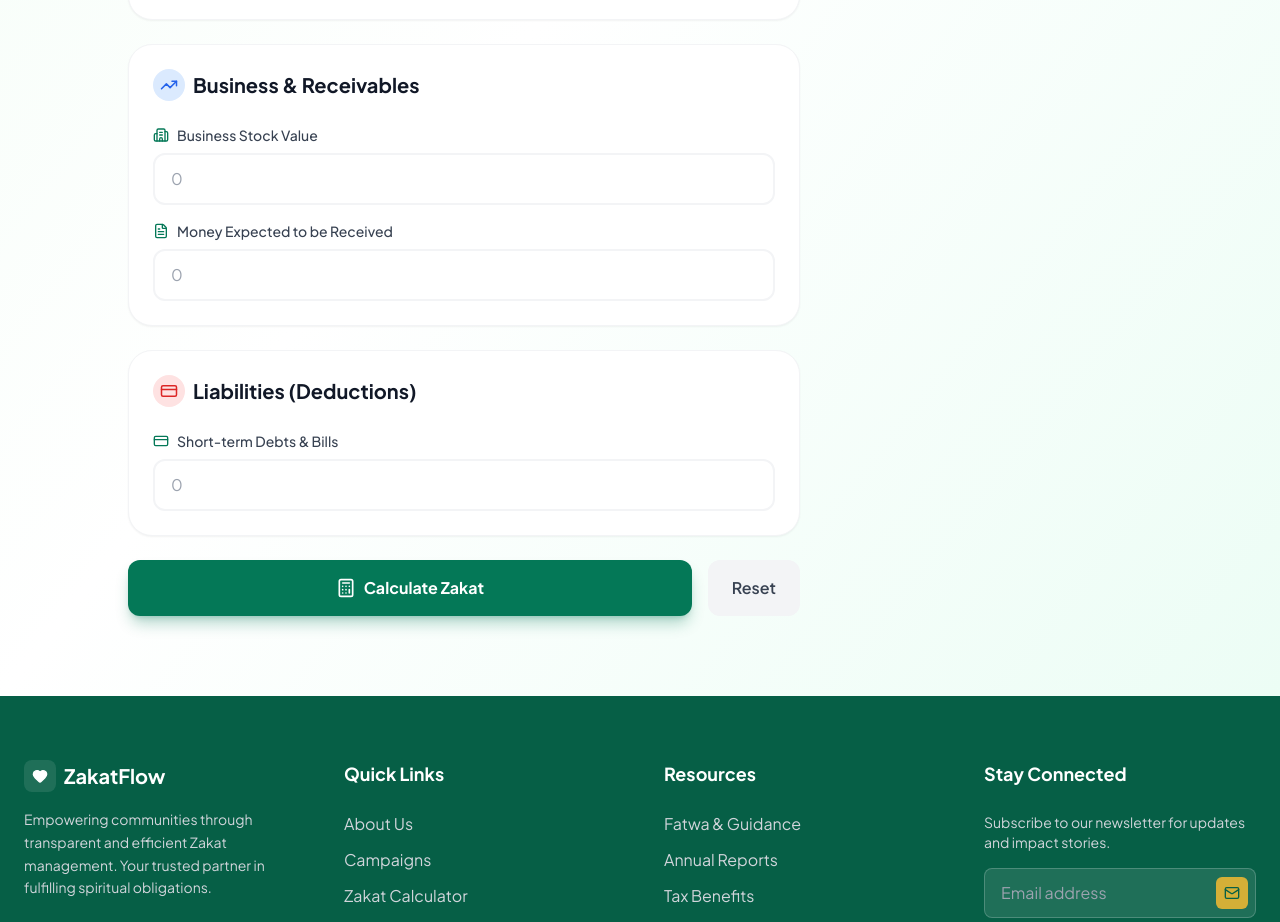
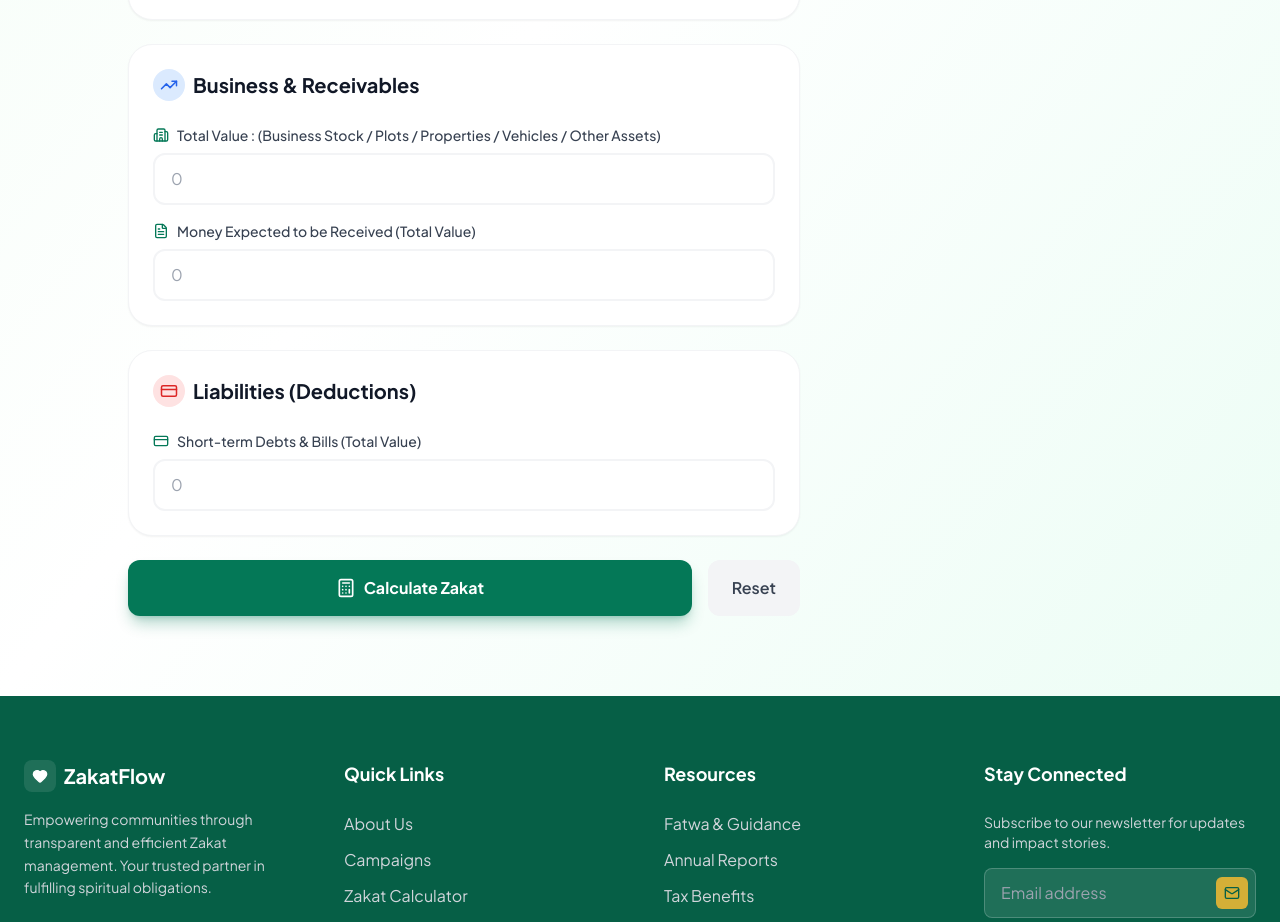
Before and after one commit to ziauddin14/Zakat-MS-Final-Hackathone-, a React (Vite) app in the folder frontend/: page /zakat-calculator in a window 1280 px wide. Shown: the part 900-1822 px from the top of the page. Built offline with nearby package versions, Linux system fonts and the light colour scheme; no server answers.

Commit message:
feat: Add real time gold price

```diff
--- a/frontend/src/pages/ZakatCalculator.jsx
+++ b/frontend/src/pages/ZakatCalculator.jsx
@@ -48,42 +48,48 @@ const ZakatCalculator = () => {
     const fetchRates = async () => {
       try {
         setRatesLoading(true);
-        // Using GoldAPI.io (free tier available)
-        // You can also use: metalpriceapi.com, metals-api.com
+
+        // NOTE: International API rates don't match Pakistan local market
+        // Using Pakistan local market rates (Sarafa) as default
+        // TODO: Integrate Pakistan-specific API (forex.com.pk, goldpricepakistan.com)
+
+        // International API (Currently disabled)
         const response = await fetch("https://www.goldapi.io/api/XAU/PKR", {
           headers: {
-            "x-access-token": "goldapi-jm2qrsmjp7dz1i-io", // Replace with actual API key
+            "x-access-token": "goldapi-jm2qrsmjp7dz1i-io",
           },
         });
 
         if (response.ok) {
           const data = await response.json();
-          // Convert from per ounce to per gram (1 oz = 31.1035 grams)
           const goldPerGram = data.price / 31.1035;
           setGoldRate(goldPerGram);
-
-          // For silver, you'd need another API call or use a different endpoint
-          // For now, using a ratio (silver is typically 1/70th of gold price)
           const silverPerGram = goldPerGram / 70;
           setSilverRate(silverPerGram);
-
           setRatesError(false);
         } else {
-          throw new Error("API failed");
+          throw new Error('API failed');
         }
-      } catch (error) {
-        console.log("Using fallback rates:", error);
-        // Use fallback rates (per tola, convert to per gram)
+
+
+        // Using Pakistan local market rates (Sarafa)
+        // Update these rates daily from: forex.com.pk or local sarafa market
         setGoldRate(CONSTANTS.FALLBACK_GOLD_RATE / CONSTANTS.TOLA_TO_GRAMS);
         setSilverRate(CONSTANTS.FALLBACK_SILVER_RATE / CONSTANTS.TOLA_TO_GRAMS);
-        setRatesError(true);
+        setRatesError(false);
+
+      } catch (error) {
+        console.log('Using Pakistan local market rates:', error);
+        setGoldRate(CONSTANTS.FALLBACK_GOLD_RATE / CONSTANTS.TOLA_TO_GRAMS);
+        setSilverRate(CONSTANTS.FALLBACK_SILVER_RATE / CONSTANTS.TOLA_TO_GRAMS);
+        setRatesError(false);
       } finally {
         setRatesLoading(false);
       }
     };
 
     fetchRates();
-    // Refresh rates every hour
+    // Refresh rates every hour (in case we add live API later)
     const interval = setInterval(fetchRates, 3600000);
     return () => clearInterval(interval);
   }, []);
@@ -308,13 +314,13 @@ const ZakatCalculator = () => {
               <div className="space-y-4">
                 <InputField
                   icon={Building2}
-                  label="Business Stock Value"
+                  label="Total Value : (Business Stock / Plots / Properties / Vehicles / Other Assets)"
                   inputRef={businessStockRef}
                   placeholder="0"
                 />
                 <InputField
                   icon={FileText}
-                  label="Money Expected to be Received"
+                  label="Money Expected to be Received (Total Value)"
                   inputRef={receivablesRef}
                   placeholder="0"
                 />
@@ -337,7 +343,7 @@ const ZakatCalculator = () => {
               <div className="space-y-4">
                 <InputField
                   icon={CreditCard}
-                  label="Short-term Debts & Bills"
+                  label="Short-term Debts & Bills (Total Value)"
                   inputRef={liabilitiesRef}
                   placeholder="0"
                 />
```
